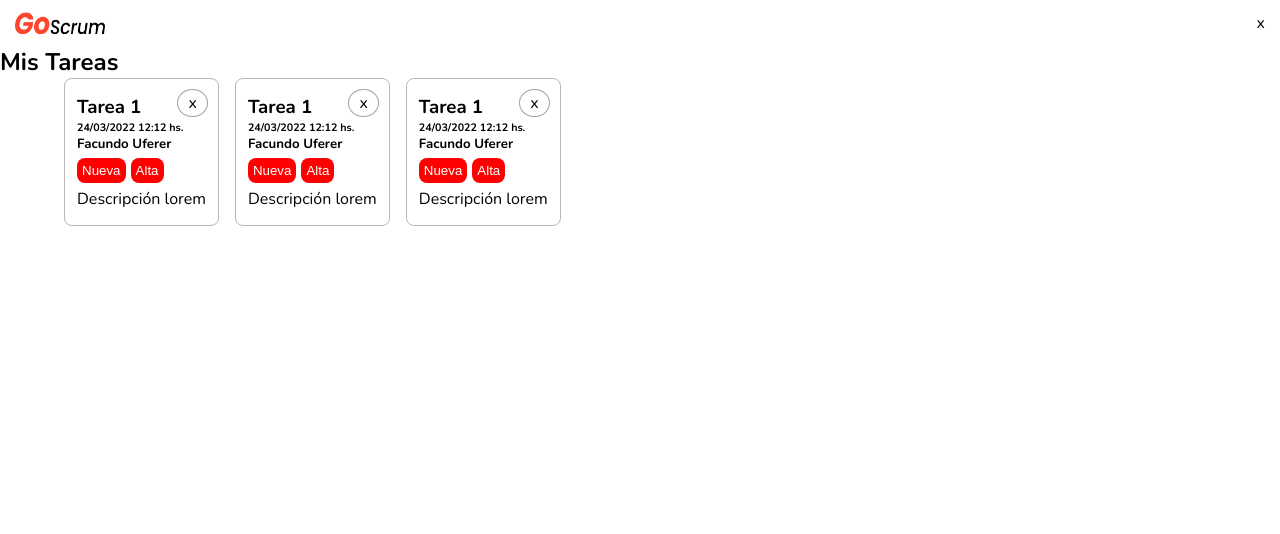
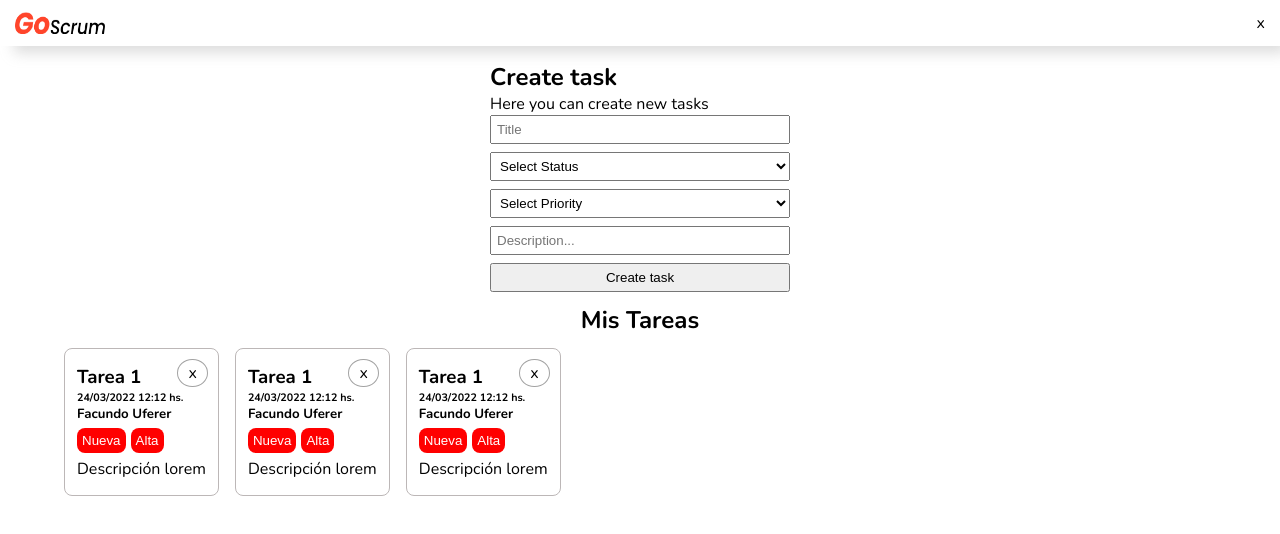
Before and after one commit to CruzFM/goscrum-fcruz, a React (Create React App) app: page / in a window 1280 px wide. Shown: the top 534 px of the page. Built offline with nearby package versions, Linux system fonts and the light colour scheme; sample sign-in values are in the browser's storage.

Commit message:
taskform added. Simple styles applied

```diff
--- a/src/components/Header/header.styles.css
+++ b/src/components/Header/header.styles.css
@@ -13,6 +13,9 @@ header {
     justify-content: space-between;
     /* border: 1px solid black; */
     padding: 12px 15px;
+    box-shadow: 10px 11px 14px -4px rgba(209,209,209,0.75);
+    -webkit-box-shadow: 10px 11px 14px -4px rgba(209,209,209,0.75);
+    -moz-box-shadow: 10px 11px 14px -4px rgba(209,209,209,0.75);
 }
 
 header > img {
--- /dev/null
+++ b/src/components/TaskForm/TaskForm.jsx
@@ -0,0 +1,49 @@
+import './TaskForm.styles.css'
+
+import { Formik, Form, Field, ErrorMessage } from 'formik';
+import * as Yup from 'yup';
+
+
+
+export const TaskForm = () => {
+    return(
+        <section className="taskForm">
+            <h2>Create task</h2>
+            <p>Here you can create new tasks</p>
+            <Formik
+                initialValues={{
+                    title: '',
+                    status: '',
+                    priority: '',
+                    description: '',
+                }}
+                onSubmit={ (values) => alert(values.description)}
+            >
+                { ({touched, errors}) => (
+                    <Form>
+                        {/* <label htmlFor='title'>Title</label> */}
+                        <Field type='text' placeholder='Title' name='title' />
+                        {/* <label htmlFor='status'>Status</label> */}
+                        <Field as='select' name='status'>
+                            <option value="">Select Status</option>
+                            <option value="new">New</option>
+                            <option value="inProcess">inProcess</option>
+                            <option value="finished">finished</option>
+                        </Field>
+                        <Field as='select' name='priority'>
+                            <option value="">Select Priority</option>
+                            <option value="low">Low</option>
+                            <option value="medium">Medium</option>
+                            <option value="high">High</option>
+                        </Field>
+                        {/* <label htmlFor='description'>Description</label> */}
+                        <Field  type='text' placeholder='Description...' name='description'/>
+                        <button type='submit'>Create task</button>
+                    </Form>
+                    )
+                }
+            </Formik>
+        </section>
+
+    )
+}
--- /dev/null
+++ b/src/components/TaskForm/TaskForm.styles.css
@@ -0,0 +1,16 @@
+.taskForm {
+    width: 300px;
+    margin: 0 auto;
+    padding-top: 15px;
+}
+
+.taskForm > form {
+    display: flex;
+    flex-direction: column;
+    gap: 0.5rem;
+    /* width: 50%; */
+}
+
+.taskForm > form > input, select, button{
+    padding: 5px;
+}
--- a/src/components/views/Tasks/Tasks.jsx
+++ b/src/components/views/Tasks/Tasks.jsx
@@ -4,6 +4,7 @@ import { Header } from '../../Header/Header';
 import { useResize } from '../../../hooks/useResize';
 import { Card } from '../../Card/Card'
 import { cardsData } from './data';
+import { TaskForm } from '../../TaskForm/TaskForm';
 
 export const Tasks= ()=> {
 
@@ -17,6 +18,7 @@ export const Tasks= ()=> {
         <>
             <Header />
             <main>
+                <TaskForm />
                 <section className='wrapper_list'>
                     <div className='list_header'>
                         <h2>Mis Tareas</h2>
--- a/src/components/views/Tasks/tasks.styles.css
+++ b/src/components/views/Tasks/tasks.styles.css
@@ -45,3 +45,11 @@
     background-color: red;
     color: white;
 }
+
+.list_header{
+    padding: 12px 0;
+
+}
+.list_header > h2{
+    text-align: center;
+}
```
